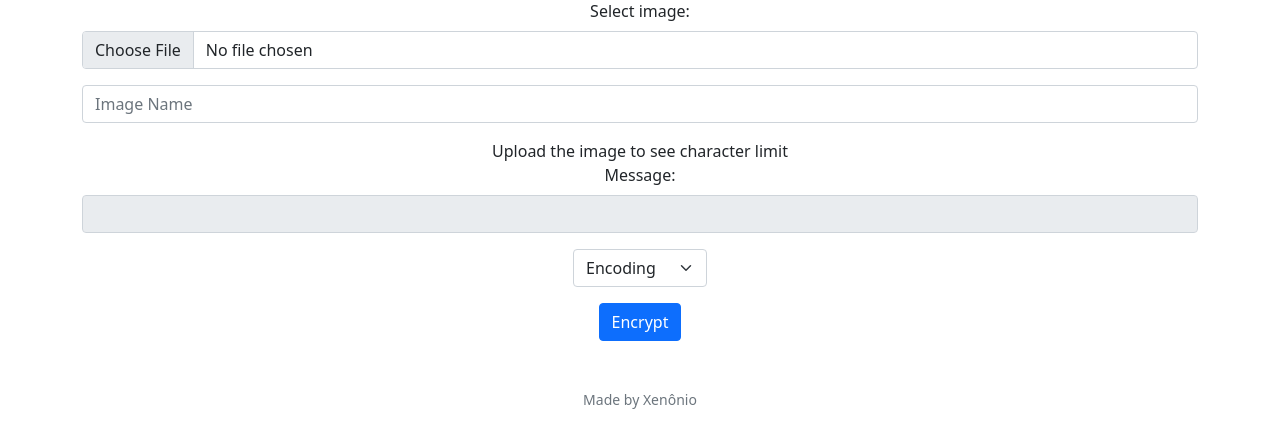
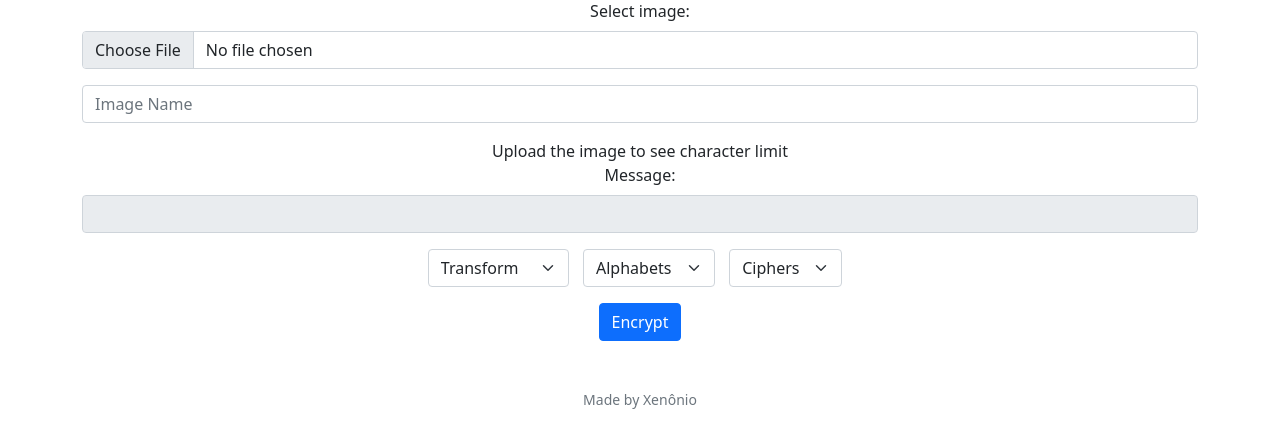
Before and after one commit to Xennonio/steganollamaphy, a Flask app: page /encrypt in a window 1280 px wide. Shown: the part 107-555 px from the top of the page. Run offline with Flask 3, Linux system fonts and the light colour scheme; some libraries are stand-ins or nearby versions.

Commit message:
added encoding classifications

```diff
--- a/templates/encrypt.html
+++ b/templates/encrypt.html
@@ -60,14 +60,31 @@
 
         </div>
         <div class="mb-3">
-            <select class="form-select mx-auto w-auto" id="encoding" name="encoding" required>
-                <option disabled selected>Encoding</option>
-                <option value="replace">Replace</option>
-                <option value="encoding2">Encoding 2</option>
-                <option value="encoding3">Encoding 3</option>
-            </select>
+            <div style="display: inline-block;margin-right: 10px;">
+                <select class="form-select mx-auto w-auto" id="encoding1" name="encoding1">
+                    <option disabled selected>Transform</option>
+                    <option value="replace">Replace</option>
+                    <option value="transform2">Transform 2</option>
+                    <option value="transform3">Transform 3</option>
+                </select>
+            </div>
+            <div style="display: inline-block;margin-right: 10px;">
+                <select class="form-select mx-auto w-auto" id="encoding2" name="encoding2">
+                    <option disabled selected>Alphabets</option>
+                    <option value="alphabet1">Alphabet 1</option>
+                    <option value="alphabet2">Alphabet 2</option>
+                    <option value="alphabet3">Alphabet 3</option>
+                </select>
+            </div>
+            <div style="display: inline-block;margin-right: 10px;">
+                <select class="form-select mx-auto w-auto" id="encoding3" name="encoding3">
+                    <option disabled selected>Ciphers</option>
+                    <option value="cipher1">Cipher 1</option>
+                    <option value="cipher2">Cipher 2</option>
+                    <option value="cipher3">Cipher 3</option>
+                </select>
+            </div>
         </div>
-
         <div id="Encoding1" class="hidden mb-3">
             <div class="mb-3">
                 <input autocomplete="off" type="text" id="find" name="find" placeholder="Find" required class="form-control">
@@ -90,30 +107,26 @@
             </div>
         </div>
 
-        <div id="Encoding2" class="hidden mb-3">This is Encoding 2</div>
-
-        <div id="Encoding3" class="hidden mb-3">This is Encoding 3</div>
+        <!--
+            <div id="encoding x" class="hidden mb-3">This is Encoding x</div>
+        -->
 
         <script>
             // Get a reference to the select element
-            var selectElement = document.getElementById("encoding");
+            var selectElement = document.getElementById("encoding1");
 
             // Get references to the div elements you want to show/hide
             var Encoding1 = document.getElementById("Encoding1");
-            var Encoding2 = document.getElementById("Encoding2");
-            var Encoding3 = document.getElementById("Encoding3");
+
 
             // Hide all div elements initially
             Encoding1.style.display = "none";
-            Encoding2.style.display = "none";
-            Encoding3.style.display = "none";
+
 
             // Add an event listener to the select element
             selectElement.addEventListener("change", function () {
                 // Restart all div elements
                 Encoding1.style.display = "none";
-                Encoding2.style.display = "none";
-                Encoding3.style.display = "none";
 
                 // Get the selected option
                 var selectedOption = selectElement.value;
@@ -121,11 +134,9 @@
                 // Show the corresponding div element based on the selected option
                 if (selectedOption === "replace") {
                     Encoding1.style.display = "block";
-                } else if (selectedOption === "encoding2") {
+                } /*else if (selectedOption === "encoding2") {
                     Encoding2.style.display = "block";
-                } else if (selectedOption === "encoding3") {
-                    Encoding3.style.display = "block";
-                }
+                }*/
             });
         </script>
 
```
Also changed, not shown: requirements.txt (+10 -1 lines).
